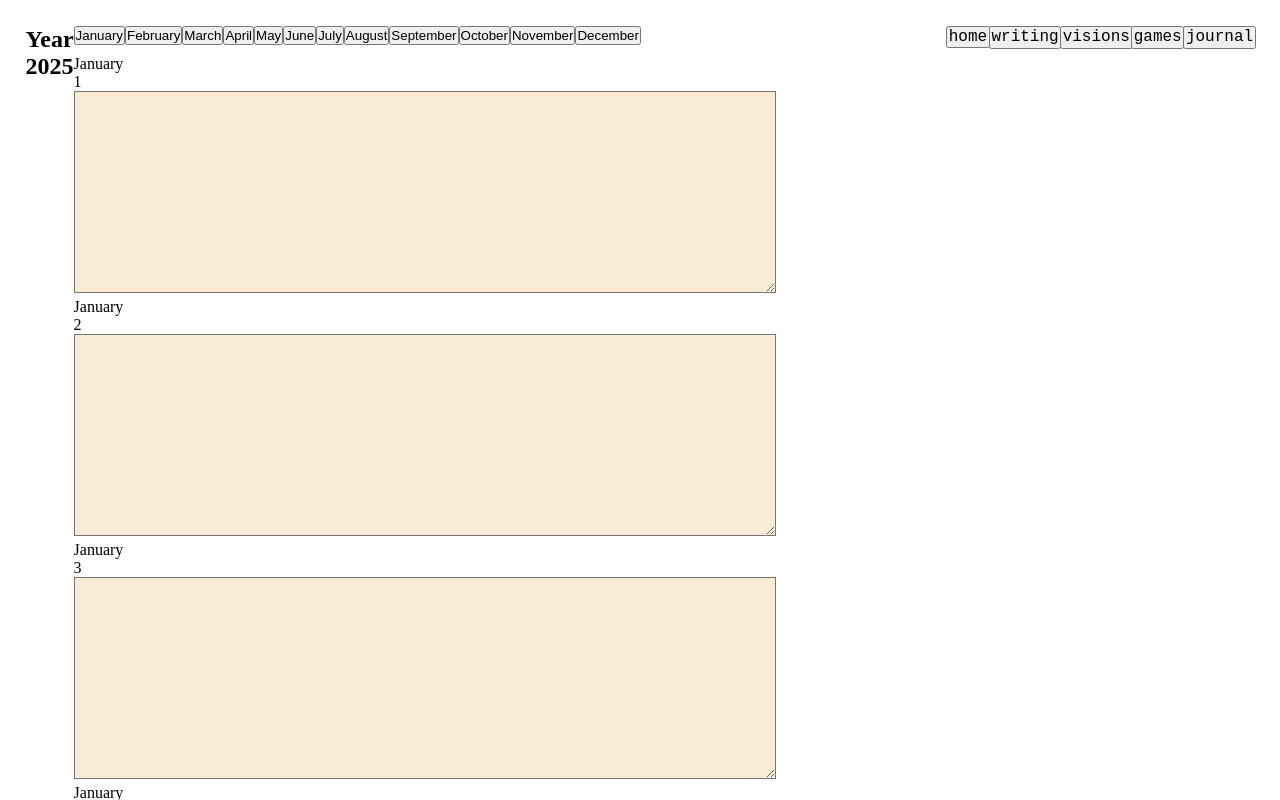
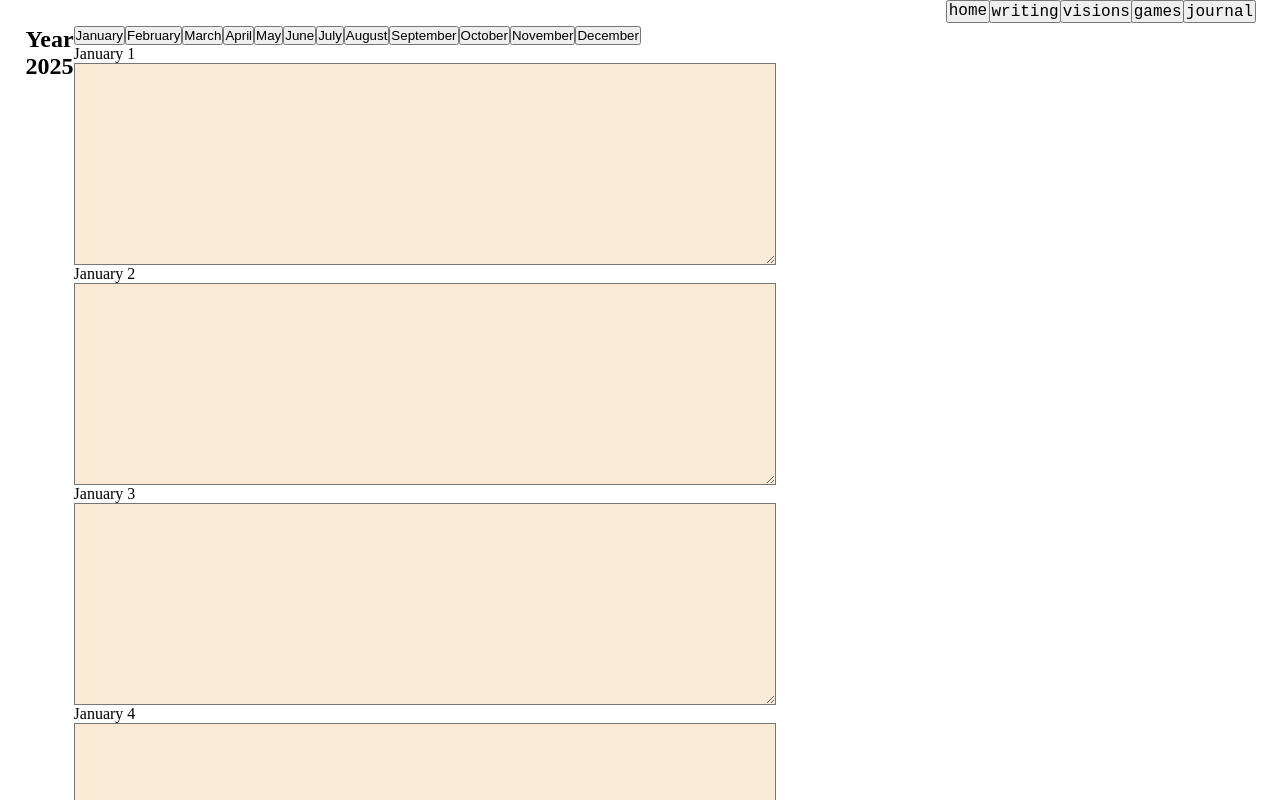
Before and after one commit to hightowerbuilds/roofing-magazine, a React (Vite) app: page /journal in a window 1280 px wide. Both pictures are taken after a click on the button "January". Shown: the top 800 px of the page. Built offline with nearby package versions, Linux system fonts and the light colour scheme; no server answers.

Commit message:
more changes to the jounral, styling it still very wonky

```diff
--- a/src/Pages/HomePage/HomePage.jsx
+++ b/src/Pages/HomePage/HomePage.jsx
@@ -70,7 +70,7 @@ export default function HomePage() {
         style={{
             backgroundImage: `url(${images})`,
             width: '50%',
-            height: '50vh',
+            height: '70vh',
             backgroundSize: 'cover',
             backgroundPosition: 'center'
             }}>
--- a/src/Pages/JournalPage/JournalPage.css
+++ b/src/Pages/JournalPage/JournalPage.css
@@ -1,8 +1,9 @@
 .journalPageMainContainer {
-    height: 200vh;
-    width: 45%;
+
+    width: 500px;
     margin: 2%;
-    display: flex;
+    display: inline-flex;
+    position: absolute;
 }
 
 .journalTextInput {
@@ -13,3 +14,7 @@
     overflow-y: scroll;
     background-color: antiquewhite;
 }
+
+.month-days {
+    position: absolute;
+}
--- a/src/Pages/JournalPage/JournalPage.jsx
+++ b/src/Pages/JournalPage/JournalPage.jsx
@@ -1,6 +1,9 @@
 import NavBar from '../../Components/NavBar/NavBar';
 import './JournalPage.css';
 import { useState } from 'react';
+
+
+
 
 const months = [
   { name: 'January', days: 31 },
@@ -37,19 +40,16 @@ export default function JournalPage() {
       <h2>Year {currentYear}</h2>
 
       {months.map((month, index) => (
+        <div>
             <div key={month.name}>
                 <button onClick={() => toggleMonth(month.name)}>
                 {month.name}
                 </button>
+            </div>
             <div
+                key={month.name}
                 className="month-days"
-            style={{
-              display: expandedMonth === month.name ? 'grid' : 'none',
-              gridTemplateColumns: 'repeat(auto-fill, minmax(50px, 1fr))', // Basic grid layout
-              gap: '5px',
-              marginTop: '10px',
-            }}
-          >
+                style={{display: expandedMonth === month.name ? 'grid' : 'none',}}>
                 {Array.from({ length: getDaysInMonth(currentYear, index) }, (_, dayIndex) => (
                     <div key={dayIndex + 1} className="day-entry">
                         {month.name + ' ' + (dayIndex + 1)}
@@ -58,7 +58,9 @@ export default function JournalPage() {
                     </div>
                 ))}
             </div>
+
         </div>
+
       ))}
     </div>
     </>
```
Lines whose indentation alone changed are shown as unchanged.
